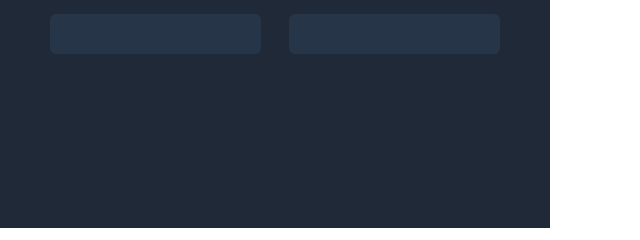
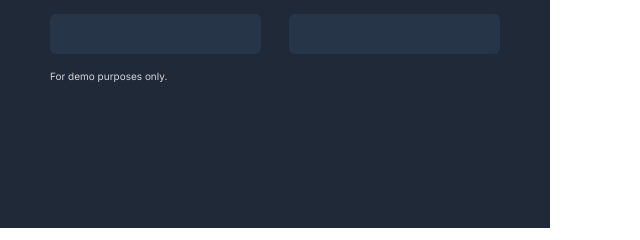
Before and after one commit to kzstew/password-generator, a plain HTML site: page index.html in a window 1280 px wide. Shown: the part 322-562 px from the top of the page, 0-640 px from the left. Drawn offline with Linux system fonts and the light colour scheme.

Commit message:
add disclamer

```diff
--- a/index.css
+++ b/index.css
@@ -76,3 +76,10 @@ body {
   align-items: center;
   justify-content: center;
 }
+
+.disclaimer {
+  font-size: 10px;
+  color: #d5d4d8;
+  font-family: "Inter";
+  margin-top: 16px;
+}
--- a/index.html
+++ b/index.html
@@ -22,6 +22,9 @@
         <div id="passwordOne-el"></div>
         <div id="passwordTwo-el"></div>
       </div>
+      <p class="disclaimer">
+        For demo purposes only.
+      </p>
     </div>
     <script src="index.js"></script>
   </body>
```
